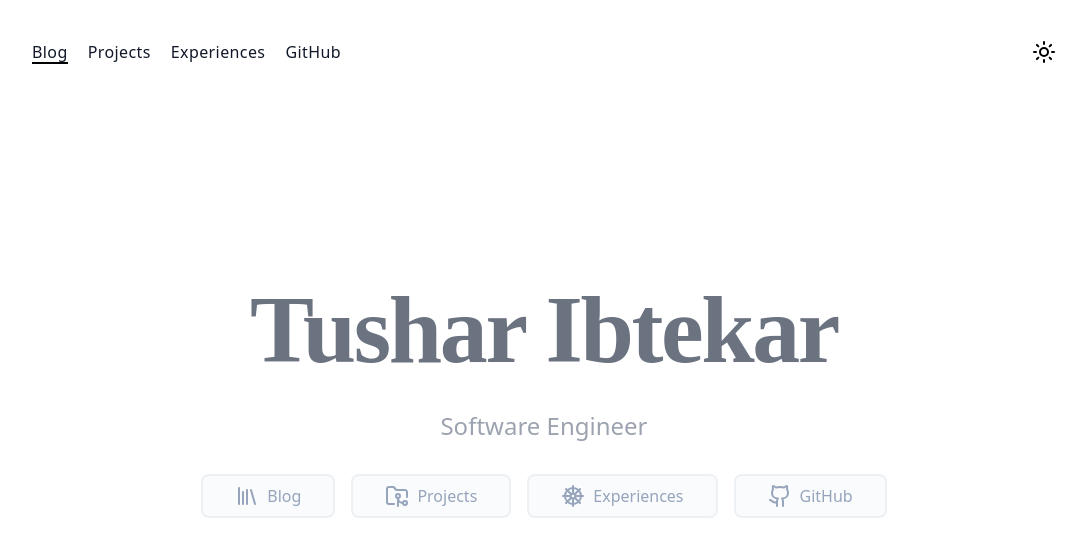
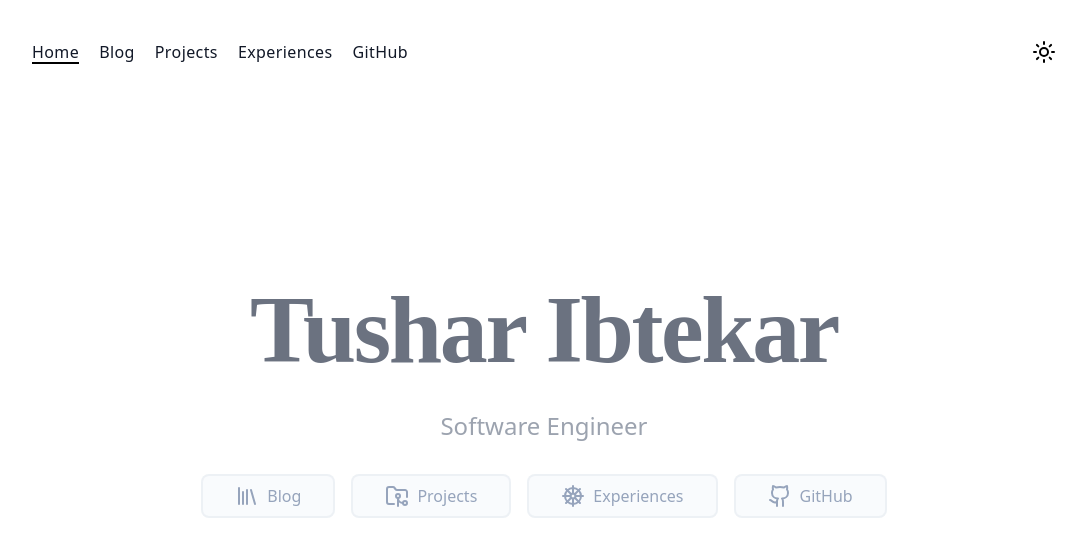
Before and after one commit to TusharIbtekar/portfolio, a Next.js app: page / in a window 1280 px wide. Shown: the top 556 px of the page, without its empty margins (96-1182 px from the left). Built offline with nearby package versions, Linux system fonts and the light colour scheme.

Commit message:
add home in navbar

```diff
--- a/src/components/Navbar/NavigationBar.component.tsx
+++ b/src/components/Navbar/NavigationBar.component.tsx
@@ -3,12 +3,23 @@ import { motion } from "framer-motion";
 
 import { ACTIONS } from "@/lib";
 import { usePathname } from "next/navigation";
+import { NavigationItem, NavigationItemType } from "@/types/navigation";
+import { Home } from "lucide-react";
+
+console.log(ACTIONS);
+const homeItem: NavigationItem = {
+  type: NavigationItemType.LINK,
+  href: "/",
+  icon: <Home />,
+  text: "Home",
+};
+const navACTIONS = [homeItem, ...ACTIONS];
 
 export default function NavigationBar() {
   const pathName = usePathname();
   return (
     <div className="space-x-5 sm:flex">
-      {ACTIONS.map((action, index) => {
+      {navACTIONS.map((action, index) => {
         const active = pathName?.includes(action.href || "/");
         return (
           <Link
--- a/src/lib/navigation.tsx
+++ b/src/lib/navigation.tsx
@@ -4,7 +4,7 @@ import { Library, Github, FolderGit2, ShipWheel } from "lucide-react";
 export const ACTIONS: Array<NavigationItem> = [
   {
     type: NavigationItemType.LINK,
-    href: "/",
+    href: "#",
     icon: <Library />,
     text: "Blog",
   },
```
